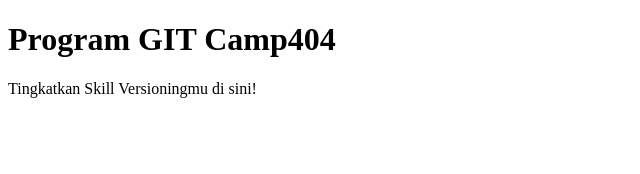
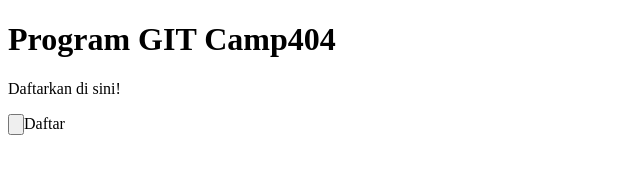
Before and after one commit to megaxus981/LatihanGIT, a plain HTML site: page index.html in a window 1280 px wide. Shown: the whole page, without its empty margins (0-640 px from the left). Drawn offline with Linux system fonts and the light colour scheme.

Commit message:
mengubah index.html dari github

```diff
--- a/index.html
+++ b/index.html
@@ -5,6 +5,7 @@
     </head>
     <body>
         <h1>Program GIT Camp404</h1>
-        <p>Tingkatkan Skill Versioningmu di sini!</p>
+        <p>Daftarkan di sini!</p>
+        <input type="button">Daftar</input>
     </body>
 </html>
```
